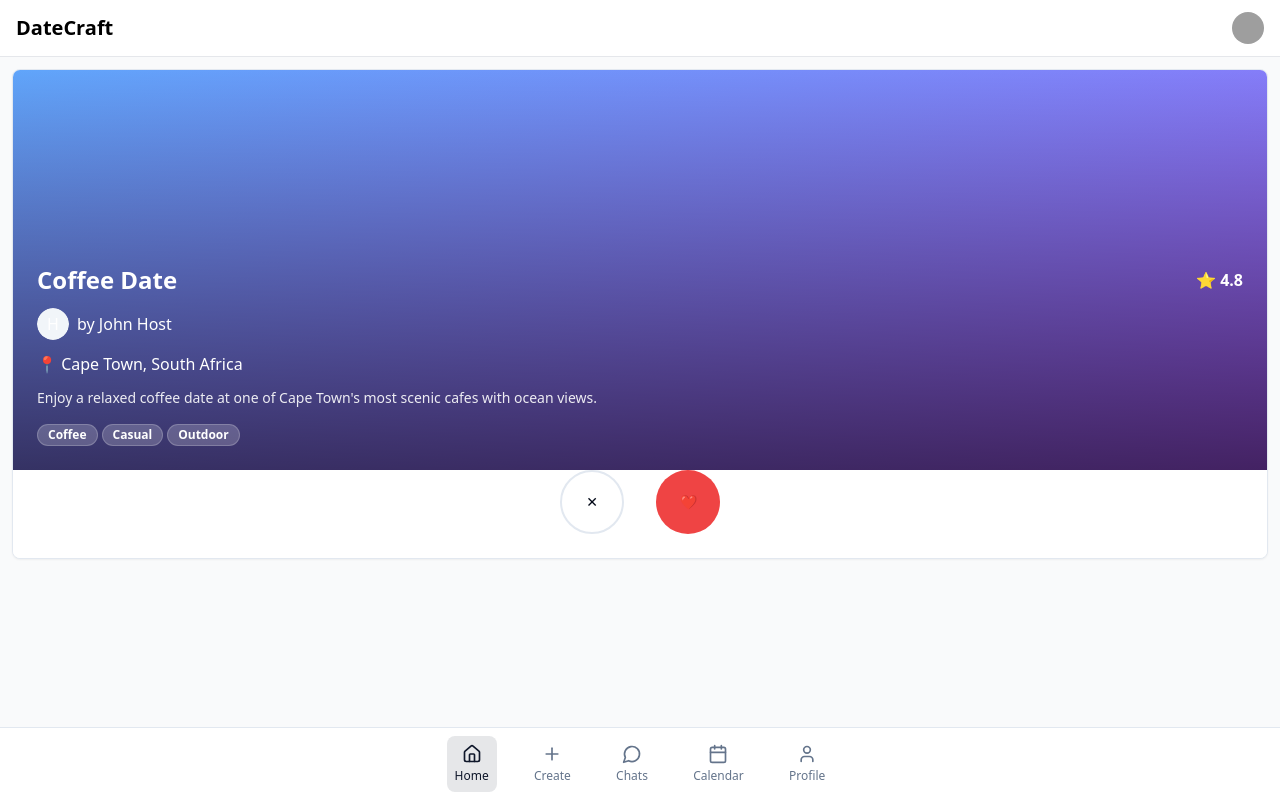
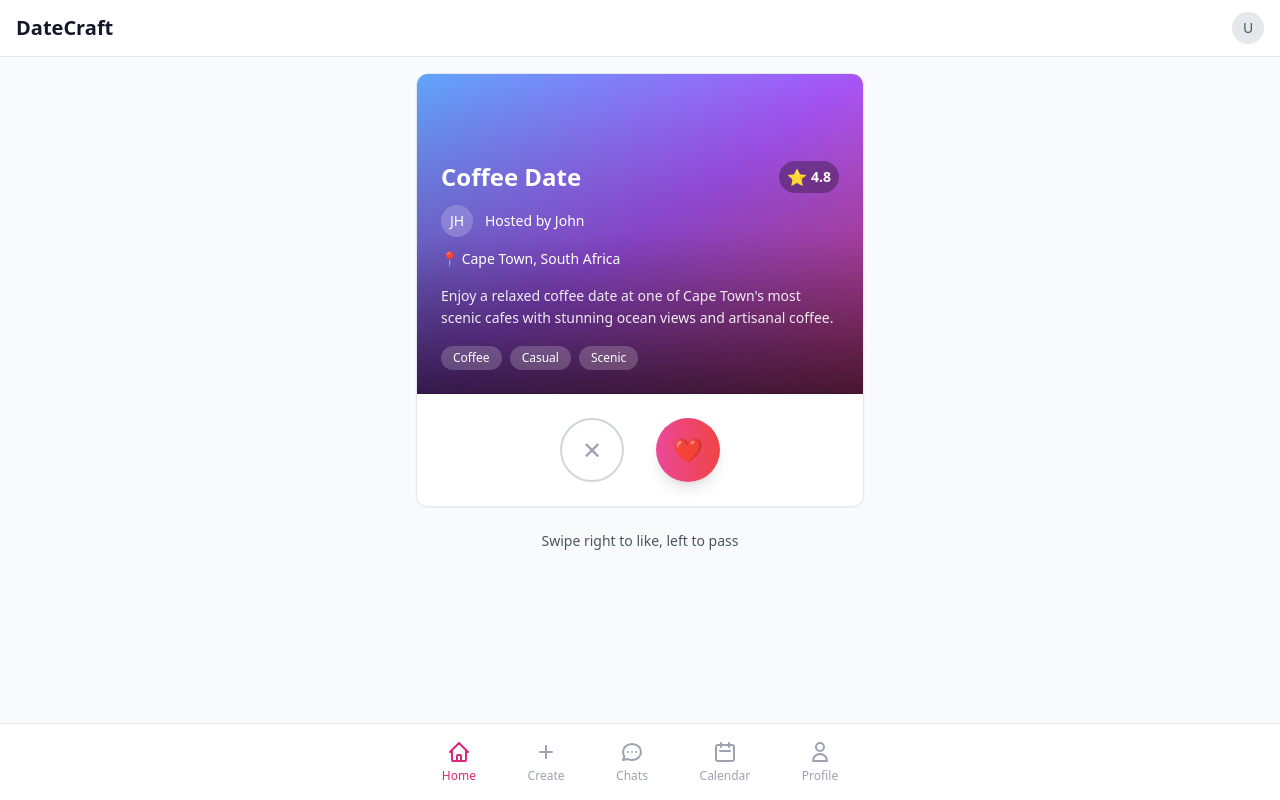
Before and after one commit to dumichanda/LoveOffer, a Next.js app: page / in a window 1280 px wide. Both pictures are taken after a click on the button "Get Started". Built offline with nearby package versions, Linux system fonts and the light colour scheme; grey boxes are pictures that could not be loaded.

Commit message:
feat: create 100% self-contained DateCraft app
Eliminate external component imports and add complete UI

Co-authored-by: null <33031037+dumichanda@users.noreply.github.com>

```diff
--- a/app/layout.tsx
+++ b/app/layout.tsx
@@ -3,8 +3,8 @@ import "./globals.css"
 import type { Metadata } from "next"
 
 export const metadata: Metadata = {
-  title: "DateCraft",
-  description: "A modern dating application",
+  title: "DateCraft - Unique Dating Experiences",
+  description: "Discover unique dating experiences in South Africa",
     generator: 'v0.dev'
 }
 
@@ -15,7 +15,7 @@ export default function RootLayout({
 }) {
   return (
     <html lang="en">
-      <body>{children}</body>
+      <body className="antialiased">{children}</body>
     </html>
   )
 }
--- a/app/page.tsx
+++ b/app/page.tsx
@@ -1,11 +1,6 @@
 "use client"
 
 import { useState } from "react"
-import { Card, CardContent } from "@/components/ui/card"
-import { Button } from "@/components/ui/button"
-import { Badge } from "@/components/ui/badge"
-import { Avatar, AvatarFallback, AvatarImage } from "@/components/ui/avatar"
-import { BottomNav } from "@/components/bottom-nav"
 
 export default function Home() {
   const [showWelcome, setShowWelcome] = useState(true)
@@ -13,16 +8,35 @@ export default function Home() {
   if (showWelcome) {
     return (
       <main className="flex min-h-screen flex-col items-center justify-center p-4 bg-gradient-to-b from-pink-50 to-purple-100">
-        <div className="w-full max-w-md p-6 bg-white rounded-xl shadow-lg">
-          <h1 className="text-3xl font-bold text-center text-pink-600 mb-6">DateCraft</h1>
-          <p className="text-gray-600 text-center mb-8">Welcome to DateCraft - Your dating app is being set up.</p>
-          <div className="flex justify-center">
+        <div className="w-full max-w-md p-8 bg-white rounded-xl shadow-lg border">
+          <div className="text-center space-y-6">
+            <h1 className="text-4xl font-bold bg-gradient-to-r from-pink-500 to-purple-600 bg-clip-text text-transparent">
+              DateCraft
+            </h1>
+            <p className="text-lg text-gray-600">Discover unique dating experiences in South Africa</p>
+
+            <div className="grid grid-cols-2 gap-4 text-center py-4">
+              <div className="space-y-2">
+                <div className="text-3xl">❤️</div>
+                <p className="text-sm font-medium text-gray-700">Unique Dates</p>
+              </div>
+              <div className="space-y-2">
+                <div className="text-3xl">🔍</div>
+                <p className="text-sm font-medium text-gray-700">Local Hosts</p>
+              </div>
+            </div>
+
+            <div className="space-y-3">
               <button
-              className="px-6 py-2 bg-pink-600 text-white rounded-full hover:bg-pink-700 transition-colors"
+                className="w-full px-6 py-3 bg-pink-600 text-white rounded-lg hover:bg-pink-700 transition-colors font-medium"
                 onClick={() => setShowWelcome(false)}
               >
                 Get Started
               </button>
+              <button className="w-full px-6 py-3 border border-gray-300 text-gray-700 rounded-lg hover:bg-gray-50 transition-colors font-medium">
+                Learn More
+              </button>
+            </div>
           </div>
         </div>
       </main>
@@ -32,73 +46,131 @@ export default function Home() {
   return (
     <div className="min-h-screen bg-gray-50 pb-20">
       {/* Header */}
-      <div className="bg-white border-b border-gray-200 px-4 py-3 flex items-center justify-between">
-        <h1 className="text-xl font-bold">DateCraft</h1>
-        <Avatar className="w-8 h-8">
-          <AvatarImage src="/placeholder-avatar.jpg" alt="User" />
-          <AvatarFallback>U</AvatarFallback>
-        </Avatar>
+      <header className="bg-white border-b border-gray-200 px-4 py-3 flex items-center justify-between sticky top-0 z-10">
+        <h1 className="text-xl font-bold text-gray-900">DateCraft</h1>
+        <div className="w-8 h-8 bg-gray-200 rounded-full flex items-center justify-center">
+          <span className="text-sm font-medium text-gray-600">U</span>
         </div>
+      </header>
 
       {/* Main Content */}
-      <div className="p-3">
-        <Card className="relative overflow-hidden w-full cursor-pointer">
-          <div className="h-[400px] bg-gradient-to-br from-blue-400 to-purple-500 relative">
-            <div className="absolute inset-0 bg-gradient-to-t from-black/60 to-transparent" />
+      <main className="p-4">
+        <div className="bg-white rounded-xl shadow-sm overflow-hidden border max-w-md mx-auto">
+          {/* Image Section */}
+          <div className="h-80 bg-gradient-to-br from-blue-400 via-purple-500 to-pink-500 relative">
+            <div className="absolute inset-0 bg-gradient-to-t from-black/70 via-black/20 to-transparent" />
 
             {/* Content Overlay */}
             <div className="absolute bottom-0 left-0 right-0 p-6 text-white">
               <div className="flex items-center justify-between mb-3">
                 <h2 className="text-2xl font-bold">Coffee Date</h2>
-                <div className="flex items-center gap-1">
+                <div className="flex items-center gap-1 bg-black/30 px-2 py-1 rounded-full">
                   <span className="text-yellow-400">⭐</span>
-                  <span className="text-base font-bold">4.8</span>
+                  <span className="text-sm font-bold">4.8</span>
                 </div>
               </div>
 
-              <div className="flex items-center gap-2 mb-3">
-                <Avatar className="w-8 h-8">
-                  <AvatarFallback>H</AvatarFallback>
-                </Avatar>
-                <span className="text-base">by John Host</span>
+              <div className="flex items-center gap-3 mb-3">
+                <div className="w-8 h-8 bg-white/20 rounded-full flex items-center justify-center backdrop-blur-sm">
+                  <span className="text-sm font-medium">JH</span>
+                </div>
+                <span className="text-sm">Hosted by John</span>
               </div>
 
-              <div className="flex items-center gap-2 mb-3">
-                <span className="text-base">📍 Cape Town, South Africa</span>
+              <div className="flex items-center gap-2 mb-4">
+                <span className="text-sm">📍 Cape Town, South Africa</span>
               </div>
 
-              <p className="text-white/90 text-sm mb-4">
-                Enjoy a relaxed coffee date at one of Cape Town's most scenic cafes with ocean views.
+              <p className="text-white/90 text-sm mb-4 leading-relaxed">
+                Enjoy a relaxed coffee date at one of Cape Town's most scenic cafes with stunning ocean views and
+                artisanal coffee.
               </p>
 
               {/* Tags */}
-              <div className="flex flex-wrap gap-1">
-                <Badge variant="secondary" className="bg-white/20 text-white border-white/20">
-                  Coffee
-                </Badge>
-                <Badge variant="secondary" className="bg-white/20 text-white border-white/20">
-                  Casual
-                </Badge>
-                <Badge variant="secondary" className="bg-white/20 text-white border-white/20">
-                  Outdoor
-                </Badge>
+              <div className="flex flex-wrap gap-2">
+                <span className="bg-white/20 text-white text-xs px-3 py-1 rounded-full backdrop-blur-sm">Coffee</span>
+                <span className="bg-white/20 text-white text-xs px-3 py-1 rounded-full backdrop-blur-sm">Casual</span>
+                <span className="bg-white/20 text-white text-xs px-3 py-1 rounded-full backdrop-blur-sm">Scenic</span>
               </div>
             </div>
           </div>
 
           {/* Action Buttons */}
-          <CardContent className="flex justify-center gap-8 bg-white">
-            <Button variant="outline" size="icon" className="w-16 h-16 rounded-full border-2">
+          <div className="p-6 flex justify-center gap-8 bg-white">
+            <button className="w-16 h-16 rounded-full border-2 border-gray-300 flex items-center justify-center text-2xl text-gray-400 hover:bg-gray-50 hover:border-gray-400 transition-all">
               ✕
-            </Button>
-            <Button size="icon" className="w-16 h-16 rounded-full bg-red-500 hover:bg-red-600">
+            </button>
+            <button className="w-16 h-16 rounded-full bg-gradient-to-r from-pink-500 to-red-500 text-white flex items-center justify-center text-2xl hover:from-pink-600 hover:to-red-600 transition-all shadow-lg">
               ❤️
-            </Button>
-          </CardContent>
-        </Card>
+            </button>
+          </div>
         </div>
 
-      <BottomNav />
+        {/* Additional Info */}
+        <div className="max-w-md mx-auto mt-6 text-center">
+          <p className="text-gray-600 text-sm">Swipe right to like, left to pass</p>
+        </div>
+      </main>
+
+      {/* Bottom Navigation */}
+      <nav className="fixed bottom-0 left-0 right-0 bg-white border-t border-gray-200 px-4 py-2">
+        <div className="flex justify-around items-center max-w-md mx-auto">
+          <button className="flex flex-col items-center p-2 text-pink-600">
+            <svg className="w-6 h-6" fill="none" stroke="currentColor" viewBox="0 0 24 24">
+              <path
+                strokeLinecap="round"
+                strokeLinejoin="round"
+                strokeWidth={2}
+                d="M3 12l2-2m0 0l7-7 7 7M5 10v10a1 1 0 001 1h3m10-11l2 2m-2-2v10a1 1 0 01-1 1h-3m-6 0a1 1 0 001-1v-4a1 1 0 011-1h2a1 1 0 011 1v4a1 1 0 001 1m-6 0h6"
+              />
+            </svg>
+            <span className="text-xs mt-1">Home</span>
+          </button>
+
+          <button className="flex flex-col items-center p-2 text-gray-400">
+            <svg className="w-6 h-6" fill="none" stroke="currentColor" viewBox="0 0 24 24">
+              <path strokeLinecap="round" strokeLinejoin="round" strokeWidth={2} d="M12 6v6m0 0v6m0-6h6m-6 0H6" />
+            </svg>
+            <span className="text-xs mt-1">Create</span>
+          </button>
+
+          <button className="flex flex-col items-center p-2 text-gray-400">
+            <svg className="w-6 h-6" fill="none" stroke="currentColor" viewBox="0 0 24 24">
+              <path
+                strokeLinecap="round"
+                strokeLinejoin="round"
+                strokeWidth={2}
+                d="M8 12h.01M12 12h.01M16 12h.01M21 12c0 4.418-4.03 8-9 8a9.863 9.863 0 01-4.255-.949L3 20l1.395-3.72C3.512 15.042 3 13.574 3 12c0-4.418 4.03-8 9-8s9 3.582 9 8z"
+              />
+            </svg>
+            <span className="text-xs mt-1">Chats</span>
+          </button>
+
+          <button className="flex flex-col items-center p-2 text-gray-400">
+            <svg className="w-6 h-6" fill="none" stroke="currentColor" viewBox="0 0 24 24">
+              <path
+                strokeLinecap="round"
+                strokeLinejoin="round"
+                strokeWidth={2}
+                d="M8 7V3m8 4V3m-9 8h10M5 21h14a2 2 0 002-2V7a2 2 0 00-2-2H5a2 2 0 00-2 2v12a2 2 0 002 2z"
+              />
+            </svg>
+            <span className="text-xs mt-1">Calendar</span>
+          </button>
+
+          <button className="flex flex-col items-center p-2 text-gray-400">
+            <svg className="w-6 h-6" fill="none" stroke="currentColor" viewBox="0 0 24 24">
+              <path
+                strokeLinecap="round"
+                strokeLinejoin="round"
+                strokeWidth={2}
+                d="M16 7a4 4 0 11-8 0 4 4 0 018 0zM12 14a7 7 0 00-7 7h14a7 7 0 00-7-7z"
+              />
+            </svg>
+            <span className="text-xs mt-1">Profile</span>
+          </button>
+        </div>
+      </nav>
     </div>
   )
 }
```
Lines whose indentation alone changed are shown as unchanged.
